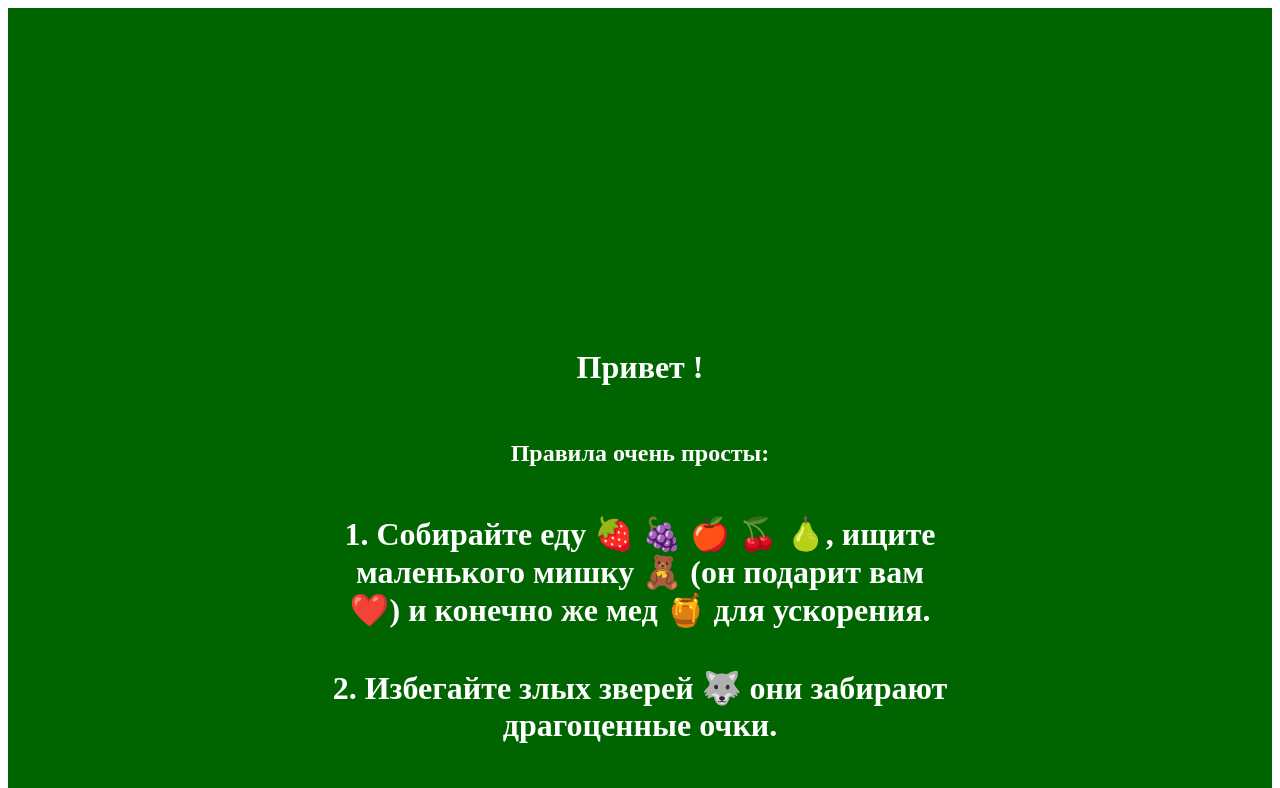
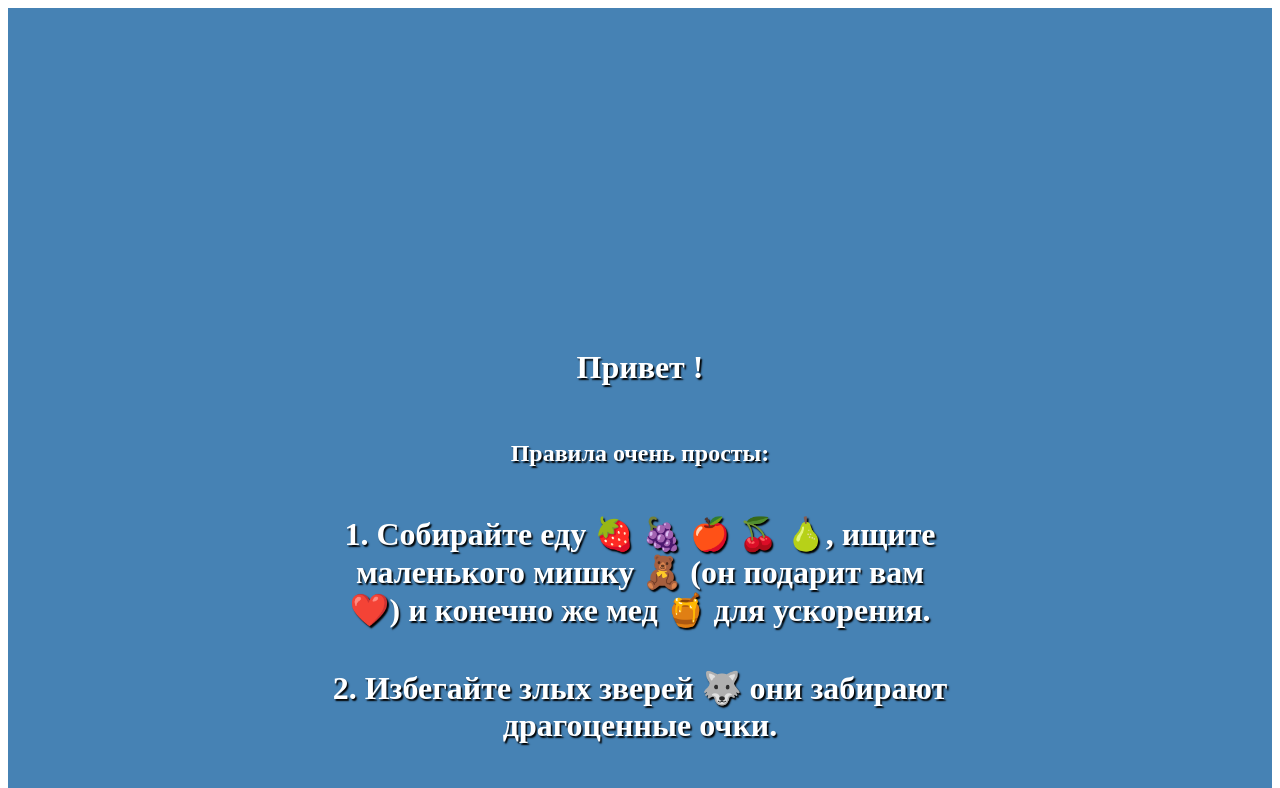
Before and after one commit to Mongrus/react-mini-game, a React (Create React App) app: page / in a window 1280 px wide. Shown: the top 788 px of the page. Built offline with nearby package versions, Linux system fonts and the light colour scheme; the HTML template or start-up script is replaced by a standard one.

Commit message:
new backgraund

```diff
--- a/src/App.sass
+++ b/src/App.sass
@@ -5,7 +5,8 @@
 .border
   height: 100vh
   color: white
-  background-color: darkgreen
+  background-color: SteelBlue
+  text-shadow: .1rem .1rem .1rem black
   svg
     color: pink
 
```
